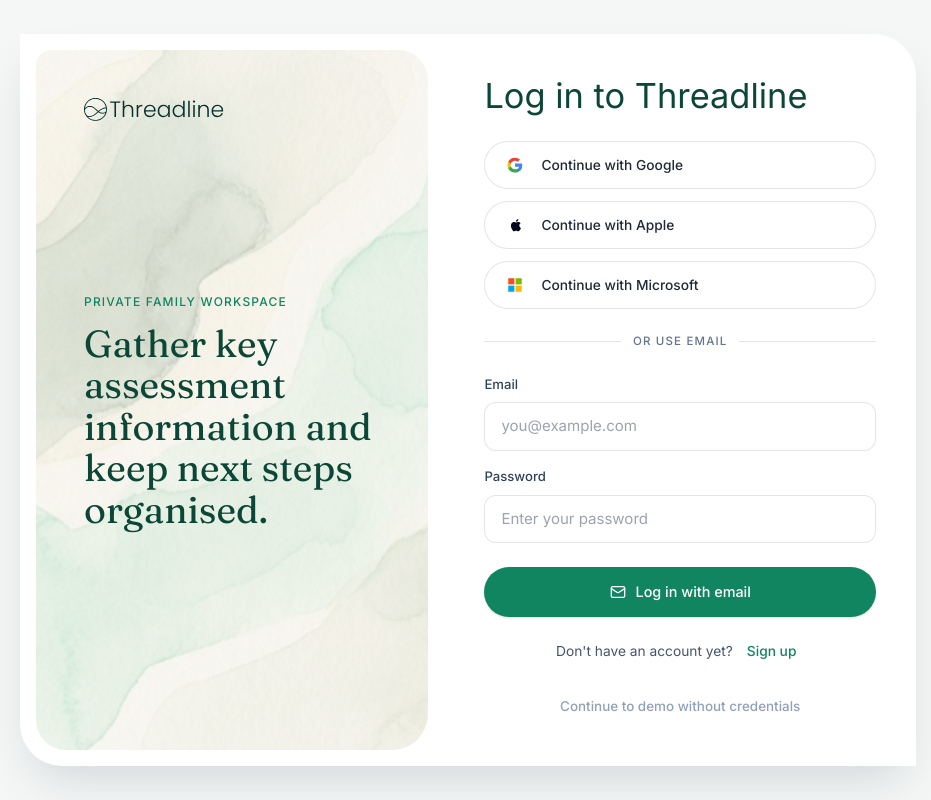
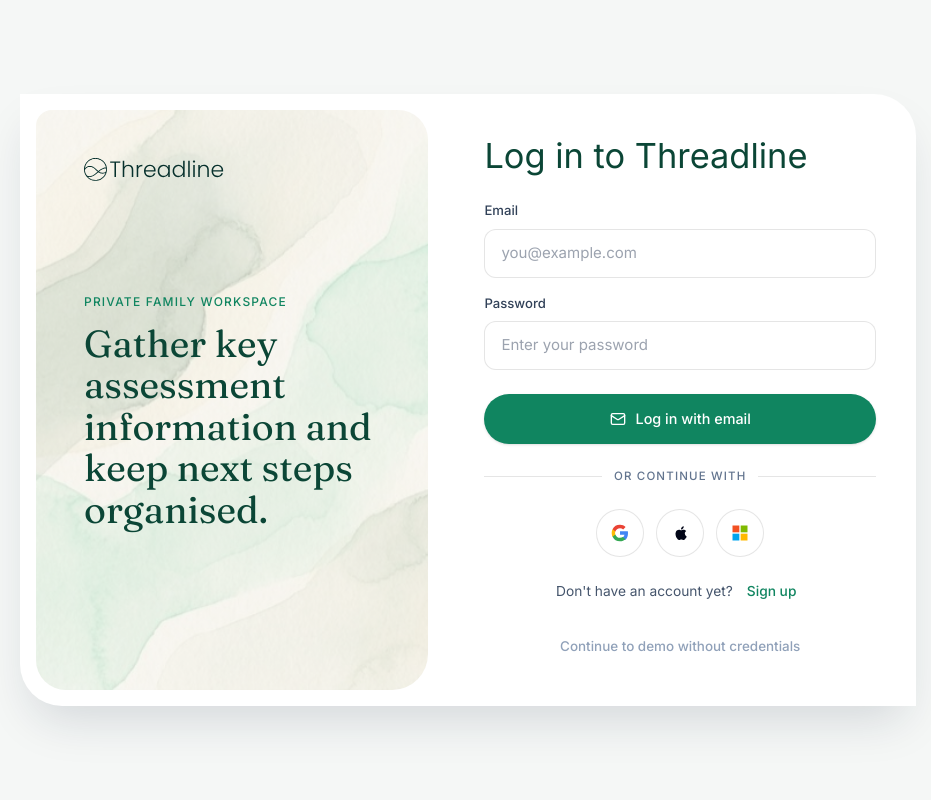
Before and after one commit to T-dotnet/threadline_nav_5.4a, a React (Vite) app: page /assessment in a window 1280 px wide. Shown: the whole page, without its empty margins (172-1103 px from the left). Built offline with nearby package versions, Linux system fonts and the light colour scheme; a web font is replaced by a local one.

Commit message:
Update auth gate social layout

```diff
--- a/src/components/AssessmentPage.tsx
+++ b/src/components/AssessmentPage.tsx
@@ -179,7 +179,7 @@
       <div className="flex flex-col items-center px-6 text-center sm:px-8">
         <div className="flex w-full flex-col items-center border-y border-black/10 py-10 sm:py-12">
           <div
-            className="flex h-24 w-24 items-center justify-center rounded-full bg-[var(--color-thread-light-green)] text-[var(--color-thread-dark-green)]"
+            className="flex h-24 w-24 items-center justify-center rounded-full bg-[var(--color-thread-light-green)] text-[var(--color-thread-off-white)]"
             aria-hidden="true"
           >
             <Check className="h-12 w-12 stroke-[2.4]" />
--- a/src/components/AuthGate.tsx
+++ b/src/components/AuthGate.tsx
@@ -87,26 +87,6 @@
           </div>
         </div>
 
-        <div className="thread-auth-gate__providers">
-          {providerOptions.map((provider) => (
-            <button
-              key={provider.label}
-              type="button"
-              className="thread-auth-gate__provider"
-              onClick={onAuthenticate}
-            >
-              <span className="thread-auth-gate__provider-mark">{provider.logo}</span>
-              <span>{isSignup ? 'Sign up' : 'Continue'} with {provider.label}</span>
-            </button>
-          ))}
-        </div>
-
-        <div className="thread-auth-gate__divider">
-          <span />
-          <p>or use email</p>
-          <span />
-        </div>
-
         <form
           className="thread-auth-gate__form"
           onSubmit={(event) => {
@@ -142,6 +122,27 @@
           </Button>
         </form>
 
+        <div className="thread-auth-gate__divider">
+          <span />
+          <p>or continue with</p>
+          <span />
+        </div>
+
+        <div className="thread-auth-gate__providers">
+          {providerOptions.map((provider) => (
+            <button
+              key={provider.label}
+              type="button"
+              className="thread-auth-gate__provider"
+              aria-label={`${isSignup ? 'Sign up' : 'Continue'} with ${provider.label}`}
+              onClick={onAuthenticate}
+            >
+              <span className="thread-auth-gate__provider-mark">{provider.logo}</span>
+              <span className="sr-only">{isSignup ? 'Sign up' : 'Continue'} with {provider.label}</span>
+            </button>
+          ))}
+        </div>
+
         <p className="thread-auth-gate__account-prompt">
           <span>{isSignup ? 'Already have an account?' : "Don't have an account yet?"}</span>
           <button
--- a/src/index.css
+++ b/src/index.css
@@ -586,11 +586,11 @@
   }
 
   .thread-auth-gate__providers {
-    @apply grid gap-3;
+    @apply flex items-center justify-center gap-3;
   }
 
   .thread-auth-gate__provider {
-    @apply flex min-h-[48px] cursor-pointer items-center justify-start gap-3 rounded-full border border-black/10 bg-white px-4 text-[0.86rem] font-medium text-[var(--color-thread-dark-slate)] transition-all hover:bg-[var(--color-thread-off-white)] focus:outline-none focus:ring-2 focus:ring-[var(--color-thread-mid-green)]/20;
+    @apply flex h-12 w-12 cursor-pointer items-center justify-center rounded-full border border-black/10 bg-white text-[var(--color-thread-dark-slate)] transition-all hover:bg-[var(--color-thread-off-white)] focus:outline-none focus:ring-2 focus:ring-[var(--color-thread-mid-green)]/20;
   }
 
   .thread-auth-gate__provider-mark {
@@ -598,7 +598,7 @@
   }
 
   .thread-auth-gate__provider-logo {
-    @apply h-4.5 w-4.5;
+    @apply h-5 w-5;
   }
 
   .thread-auth-gate__divider {
```
